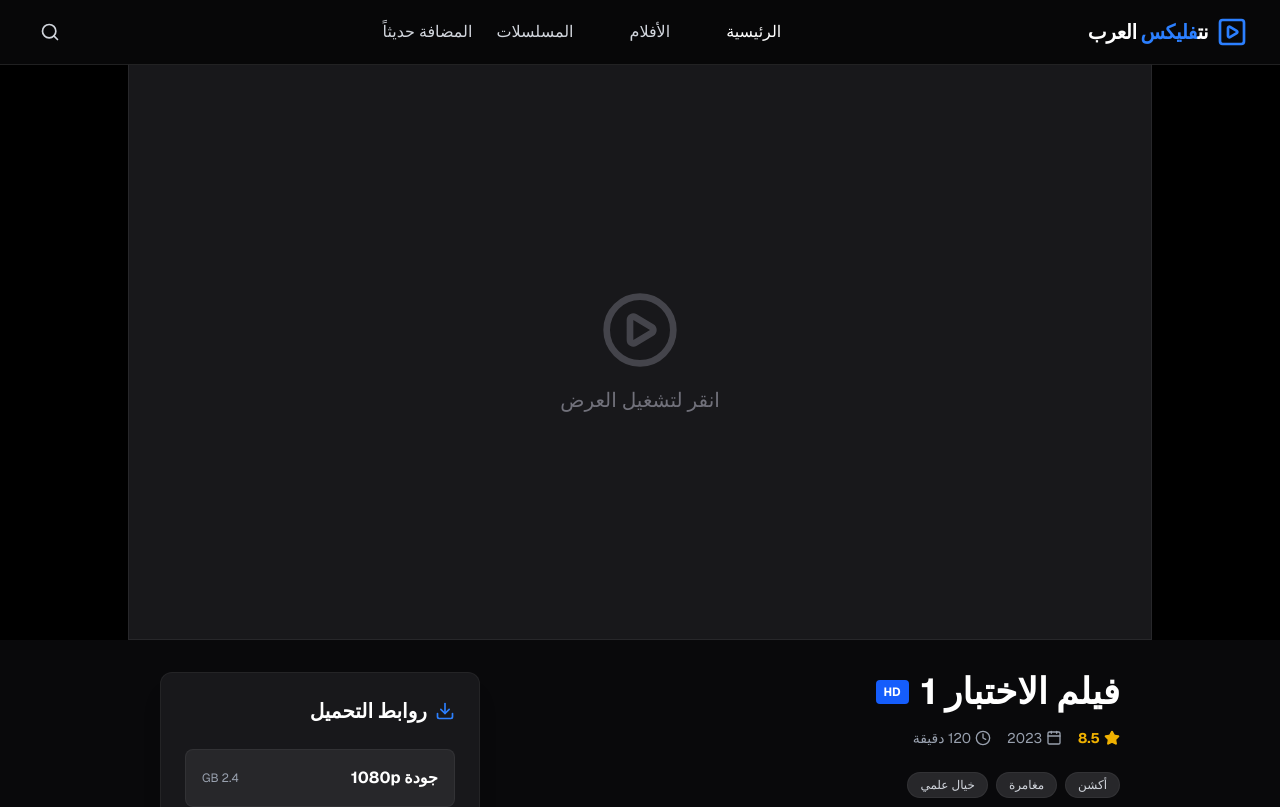
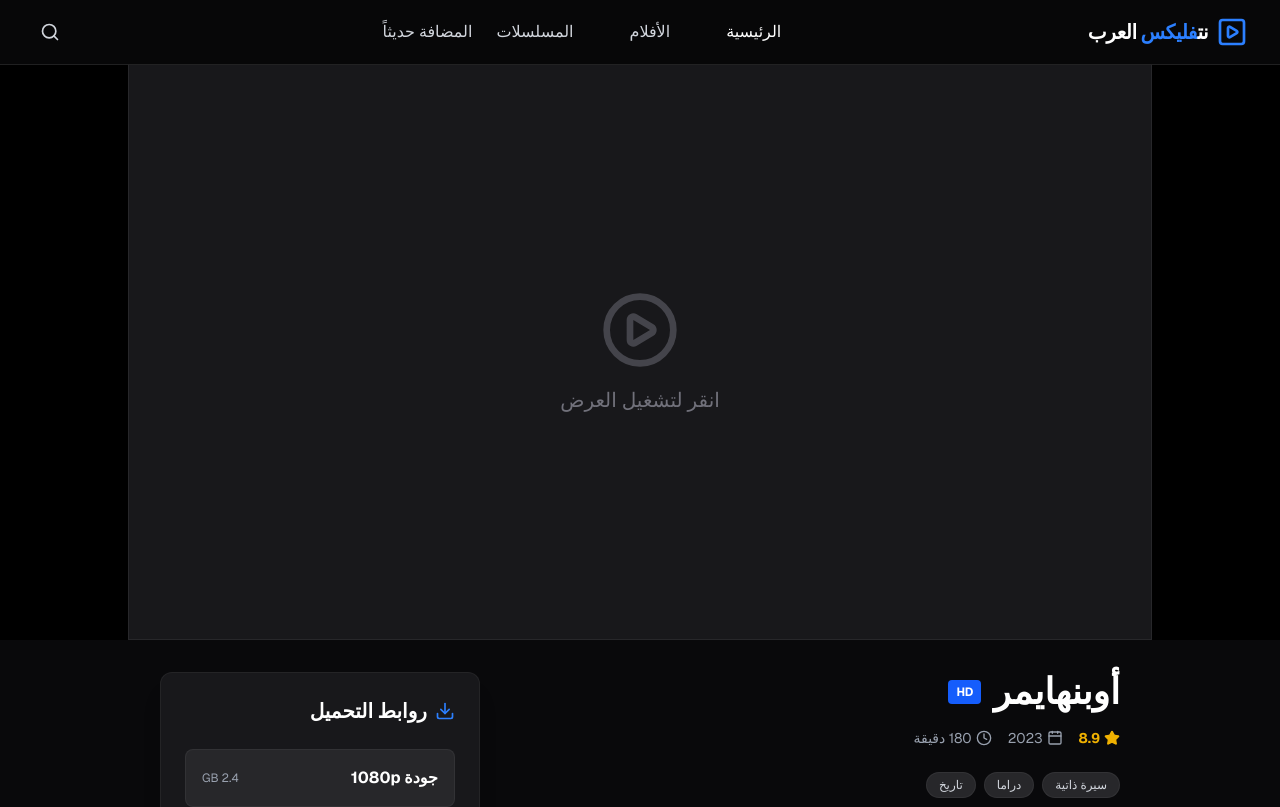
Before and after one commit to banzox/ved, a Next.js app: page /watch/1 in a window 1280 px wide. Shown: the top 807 px of the page. Built offline with nearby package versions, Linux system fonts and the light colour scheme.

Commit message:
refactor: centralized movies data

```diff
--- a/src/app/page.tsx
+++ b/src/app/page.tsx
@@ -1,26 +1,12 @@
 import Navbar from "@/components/Navbar";
 import HeroSlider from "@/components/HeroSlider";
 import MovieCarousel from "@/components/MovieCarousel";
-
-// Dummy Data
-const latestMovies = [
-  { id: "1", title: "أوبنهايمر", rating: 8.9, year: 2023, image: "https://images.unsplash.com/photo-1440404653325-ab127d49abc1?q=80&w=2070&auto=format&fit=crop" },
-  { id: "2", title: "قاتل الشياطين", rating: 9.1, year: 2024, image: "https://images.unsplash.com/photo-1578681994506-b8f463449011?q=80&w=1935&auto=format&fit=crop" },
-  { id: "3", title: "مدينة الكويكبات", rating: 7.5, year: 2023, image: "https://images.unsplash.com/photo-1534447677768-be436bb09401?q=80&w=2094&auto=format&fit=crop" },
-  { id: "4", title: "حرب النجوم", rating: 8.0, year: 2022, image: "https://images.unsplash.com/photo-1478479405421-ce83c92fb3ba?q=80&w=1974&auto=format&fit=crop" },
-  { id: "5", title: "ذا باتمان", rating: 8.5, year: 2022, image: "https://images.unsplash.com/photo-1509347528160-9a9e33742cdb?q=80&w=2070&auto=format&fit=crop" },
-  { id: "6", title: "المريخي", rating: 8.1, year: 2015, image: "https://images.unsplash.com/photo-1451187580459-43490279c0fa?q=80&w=2072&auto=format&fit=crop" },
-];
-
-const exclusiveSeries = [
-  { id: "10", title: "صراع العروش", rating: 9.5, year: 2019, image: "https://images.unsplash.com/photo-1588675646184-f5b0b0b0b6d2?q=80&w=1974&auto=format&fit=crop" },
-  { id: "11", title: "بريكنج باد", rating: 9.8, year: 2013, image: "https://images.unsplash.com/photo-1550029330-01962f2f7b19?q=80&w=2015&auto=format&fit=crop" },
-  { id: "12", title: "أشياء غريبة", rating: 8.7, year: 2022, image: "https://images.unsplash.com/photo-1620025983226-c2250269f884?q=80&w=2015&auto=format&fit=crop" },
-  { id: "13", title: "بيكي بلايندرز", rating: 8.8, year: 2022, image: "https://images.unsplash.com/photo-1625014618427-fbc980b974f5?q=80&w=1964&auto=format&fit=crop" },
-  { id: "14", title: "فايكنجز", rating: 8.6, year: 2020, image: "https://images.unsplash.com/photo-1540864319808-1111623910c2?q=80&w=2070&auto=format&fit=crop" },
-];
+import { getLatestMovies, getExclusiveSeries } from "@/data/movies";
 
 export default function Home() {
+  const latestMovies = getLatestMovies();
+  const exclusiveSeries = getExclusiveSeries();
+
   return (
     <main className="min-h-screen bg-background pb-20">
       <Navbar />
--- a/src/app/watch/[id]/page.tsx
+++ b/src/app/watch/[id]/page.tsx
@@ -1,24 +1,22 @@
 import Navbar from "@/components/Navbar";
 import { Star, Clock, Calendar, Download, PlayCircle, Share2, Heart } from "lucide-react";
+import { allContent, getContentById } from "@/data/movies";
+import { notFound } from "next/navigation";
 
 export function generateStaticParams() {
-  return [
-    { id: '1' }, { id: '2' }, { id: '3' }, { id: '4' }, { id: '5' }, { id: '6' },
-    { id: '10' }, { id: '11' }, { id: '12' }, { id: '13' }, { id: '14' }
-  ];
+  return allContent.map((item) => ({
+    id: item.id,
+  }));
 }
 
 export default async function WatchPage({ params }: { params: Promise<{ id: string }> }) {
   const { id } = await params;
 
-  const movieData = {
-    title: "فيلم الاختبار " + id,
-    description: "قصة ملحمية تدور أحداثها في عالم مليء بالمغامرات، حيث يضطر البطل لمواجهة مخاوفه من أجل إنقاذ البشرية. هل سينجح في مهمته أم أن قوى الشر ستكون أقوى؟",
-    rating: 8.5,
-    year: 2023,
-    duration: "120 دقيقة",
-    genre: ["أكشن", "مغامرة", "خيال علمي"],
-  };
+  const movieData = getContentById(id);
+
+  if (!movieData) {
+    return notFound();
+  }
 
   return (
     <main className="min-h-screen bg-background pb-20" dir="rtl">
--- /dev/null
+++ b/src/data/movies.ts
@@ -0,0 +1,80 @@
+export interface MovieDetails {
+  id: string;
+  title: string;
+  description: string;
+  rating: number;
+  year: number;
+  duration: string;
+  genre: string[];
+  image: string; // للصورة المصغرة (Thumbnail)
+  coverImage?: string; // للخلفية العريضة (Background/Cover) - اختياري
+  videoUrl?: string; // رابط المشاهدة (YouTube iframe url مثلاً)
+  type: 'movie' | 'series';
+}
+
+export const allContent: MovieDetails[] = [
+  // ----------- الأفلام -----------
+  {
+    id: "1",
+    title: "أوبنهايمر",
+    description: "قصة العالم جيه. روبرت أوبنهايمر ودوره في تطوير القنبلة الذرية.",
+    rating: 8.9,
+    year: 2023,
+    duration: "180 دقيقة",
+    genre: ["سيرة ذاتية", "دراما", "تاريخ"],
+    image: "https://images.unsplash.com/photo-1440404653325-ab127d49abc1?q=80&w=2070&auto=format&fit=crop",
+    coverImage: "https://images.unsplash.com/photo-1440404653325-ab127d49abc1?q=80&w=2070&auto=format&fit=crop",
+    type: "movie"
+  },
+  {
+    id: "2",
+    title: "قاتل الشياطين",
+    description: "تكملة لأحداث الأنمي الشهير في فيلم مليء بالإثارة والتشويق.",
+    rating: 9.1,
+    year: 2024,
+    duration: "110 دقيقة",
+    genre: ["أنمي", "أكشن", "خيال"],
+    image: "https://images.unsplash.com/photo-1578681994506-b8f463449011?q=80&w=1935&auto=format&fit=crop",
+    type: "movie"
+  },
+  {
+    id: "3",
+    title: "مدينة الكويكبات",
+    description: "فيلم خيال علمي كوميدي يحمل طابعاً فنياً فريداً.",
+    rating: 7.5,
+    year: 2023,
+    duration: "105 دقيقة",
+    genre: ["كوميديا", "خيال علمي"],
+    image: "https://images.unsplash.com/photo-1534447677768-be436bb09401?q=80&w=2094&auto=format&fit=crop",
+    type: "movie"
+  },
+
+  // ----------- المسلسلات -----------
+  {
+    id: "10",
+    title: "صراع العروش",
+    description: "صراع ملحمي بين العائلات النبيلة للسيطرة على العرش الحديدي.",
+    rating: 9.5,
+    year: 2019,
+    duration: "60 دقيقة/حلقة",
+    genre: ["دراما", "فانتازيا", "أكشن"],
+    image: "https://images.unsplash.com/photo-1588675646184-f5b0b0b0b6d2?q=80&w=1974&auto=format&fit=crop",
+    type: "series"
+  },
+  {
+    id: "11",
+    title: "بريكنج باد",
+    description: "مدرس كيمياء يتحول إلى صانع مخدرات بعد تشخيصه بمرض السرطان.",
+    rating: 9.8,
+    year: 2013,
+    duration: "47 دقيقة/حلقة",
+    genre: ["دراما", "جريمة", "إثارة"],
+    image: "https://images.unsplash.com/photo-1550029330-01962f2f7b19?q=80&w=2015&auto=format&fit=crop",
+    type: "series"
+  }
+];
+
+// دوال مساعدة لجلب البيانات
+export const getLatestMovies = () => allContent.filter(c => c.type === 'movie');
+export const getExclusiveSeries = () => allContent.filter(c => c.type === 'series');
+export const getContentById = (id: string) => allContent.find(c => c.id === id);
```
